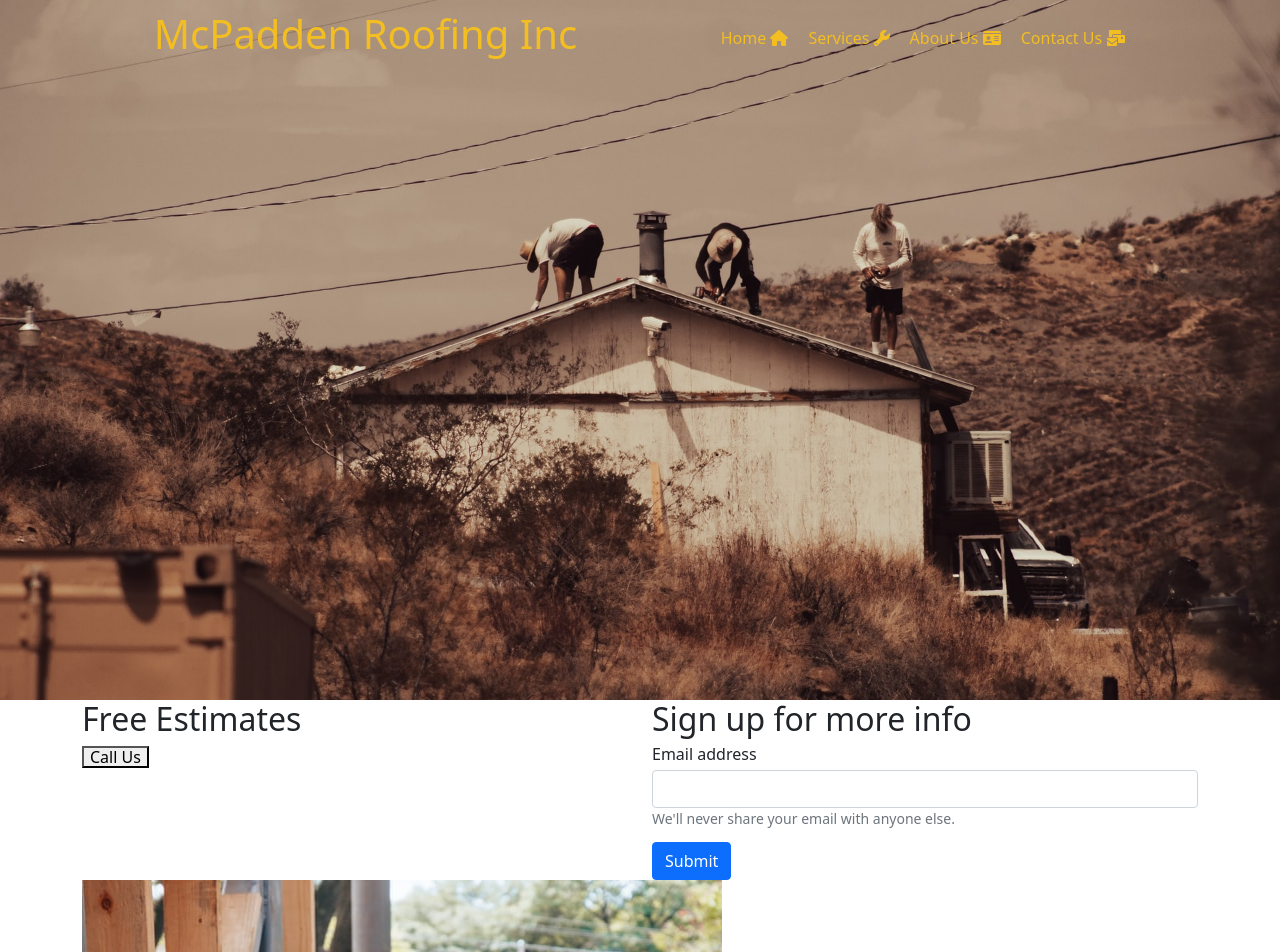
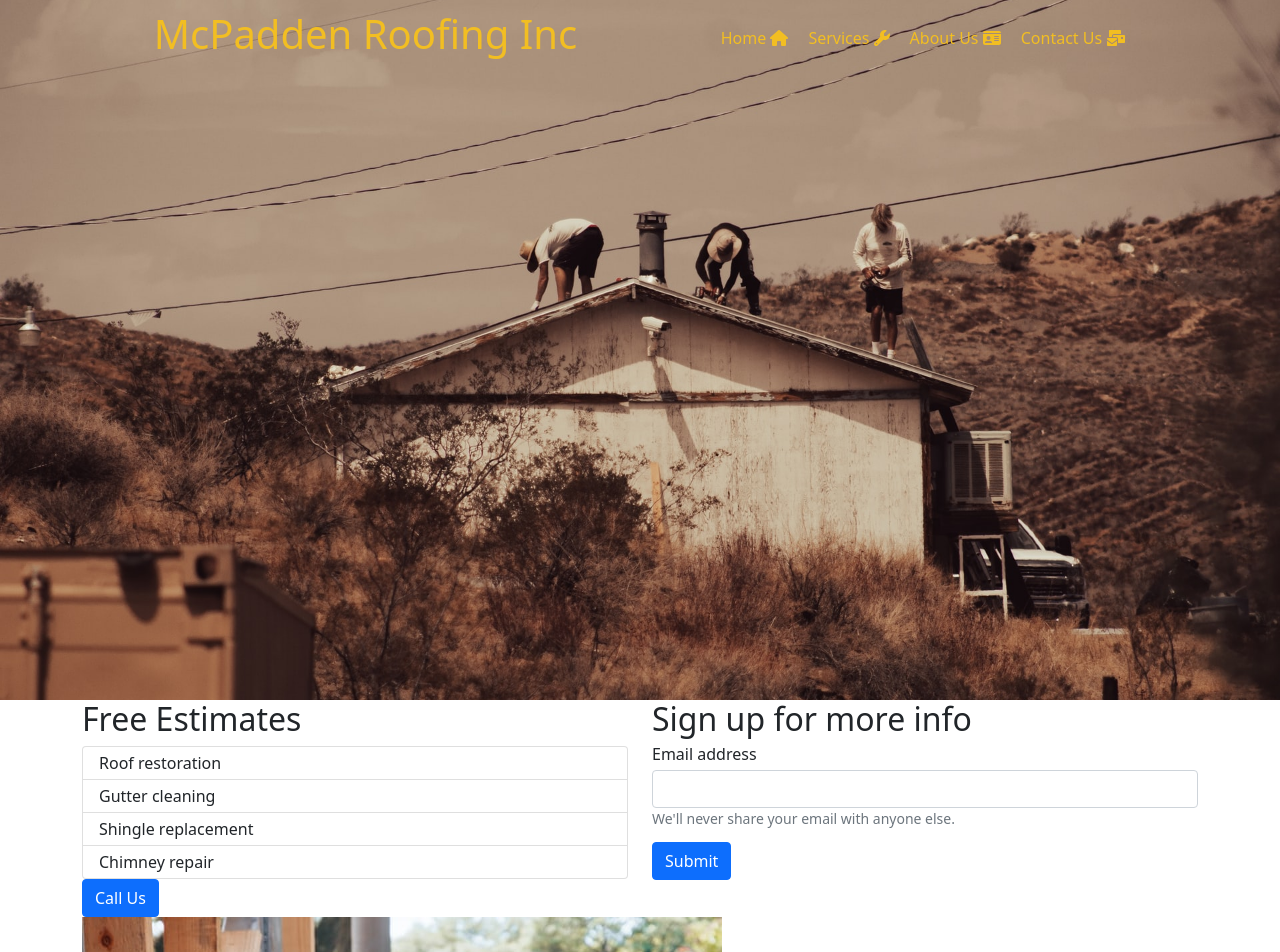
Before and after one commit to tmcfadden7/mcpadden-roofing-react-app, a React (Create React App) app: page / in a window 1280 px wide. Shown: the top 952 px of the page. Built offline with nearby package versions, Linux system fonts and the light colour scheme.

Commit message:
add bootstrap button and listgroup classes

```diff
--- a/src/components/CallToAction.js
+++ b/src/components/CallToAction.js
@@ -8,7 +8,13 @@ export const CallToAction = () => {
                 <div className="row">
                     <div className="col-12 col-md-6">
                         <h2 className='h2'>Free Estimates</h2>
-                        <button>Call Us</button>
+                        <ul className='list-group'>
+                            <li className='list-group-item'>Roof restoration</li>
+                            <li className='list-group-item'>Gutter cleaning</li>
+                            <li className='list-group-item'>Shingle replacement</li>
+                            <li className='list-group-item'>Chimney repair</li>
+                        </ul>
+                        <button className="btn btn-primary">Call Us</button>
                     </div>
                     <div className="col-12 col-md-6">
                         <h2 className='h2'>Sign up for more info</h2>
```
